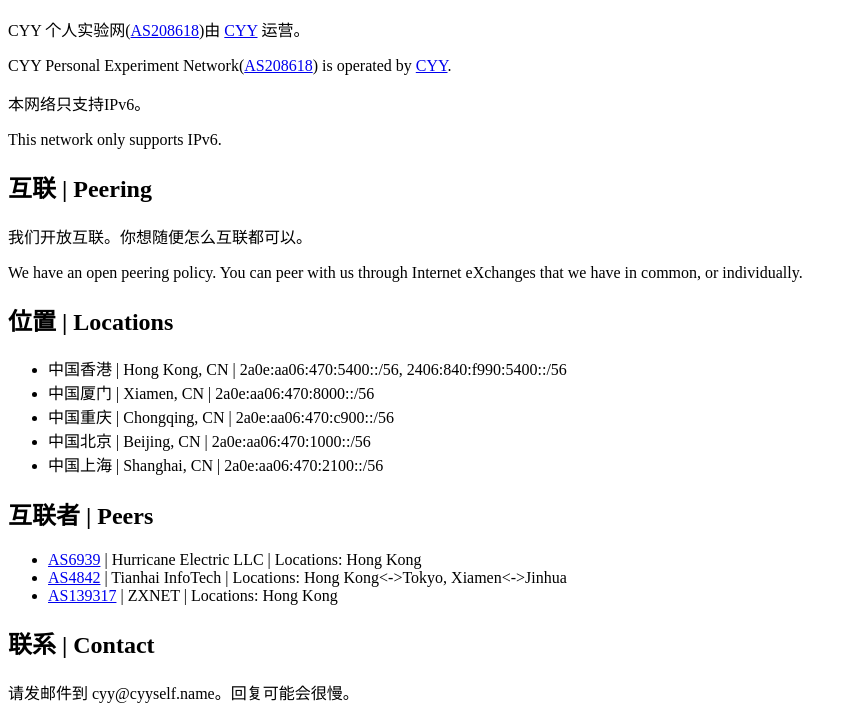
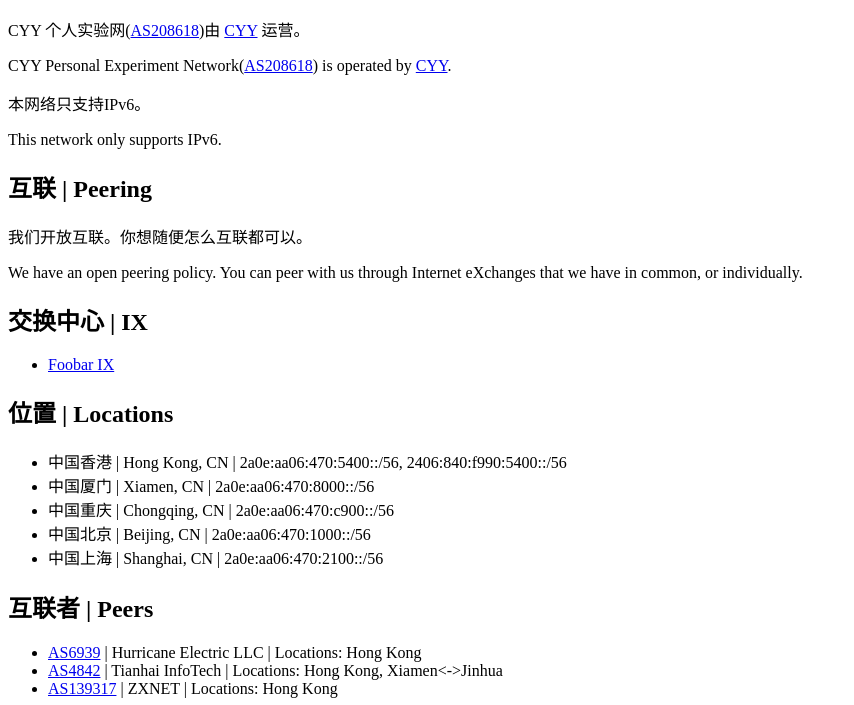
Before and after one commit to cyyself/as208618.cyyself.name, a plain HTML site: page index.html in a window 1280 px wide. Shown: the part 127-832 px from the top of the page, without its empty margins (0-854 px from the left). Drawn offline with Linux system fonts and the light colour scheme.

Commit message:
Update index.html

```diff
--- a/index.html
+++ b/index.html
@@ -16,6 +16,10 @@
 		<p>我们开放互联。你想随便怎么互联都可以。</p>
 		<p>We have an open peering policy. You can peer with us through Internet eXchanges that we have in common, or individually.</p>
 
+		<h2>交换中心 | IX</h2>
+		<ul>
+			<li><a href="https://www.foobar.ac.cn/internal/ix/">Foobar IX</a></li>
+		</ul>
 
 		<h2>位置 | Locations</h2>
 		<ul>
@@ -29,7 +33,7 @@
 		<h2>互联者 | Peers</h2>
 		<ul>
 			<li><a href="https://bgp.he.net/AS6939">AS6939</a> | Hurricane Electric LLC | Locations: Hong Kong</li>
-			<li><a href="https://bgp.he.net/AS4842">AS4842</a> | Tianhai InfoTech | Locations: Hong Kong<->Tokyo, Xiamen<->Jinhua</li>
+			<li><a href="https://bgp.he.net/AS4842">AS4842</a> | Tianhai InfoTech | Locations: Hong Kong, Xiamen<->Jinhua</li>
 			<li><a href="https://bgp.he.net/AS139317">AS139317</a> | ZXNET | Locations: Hong Kong</li>
 		</ul>
 
```
